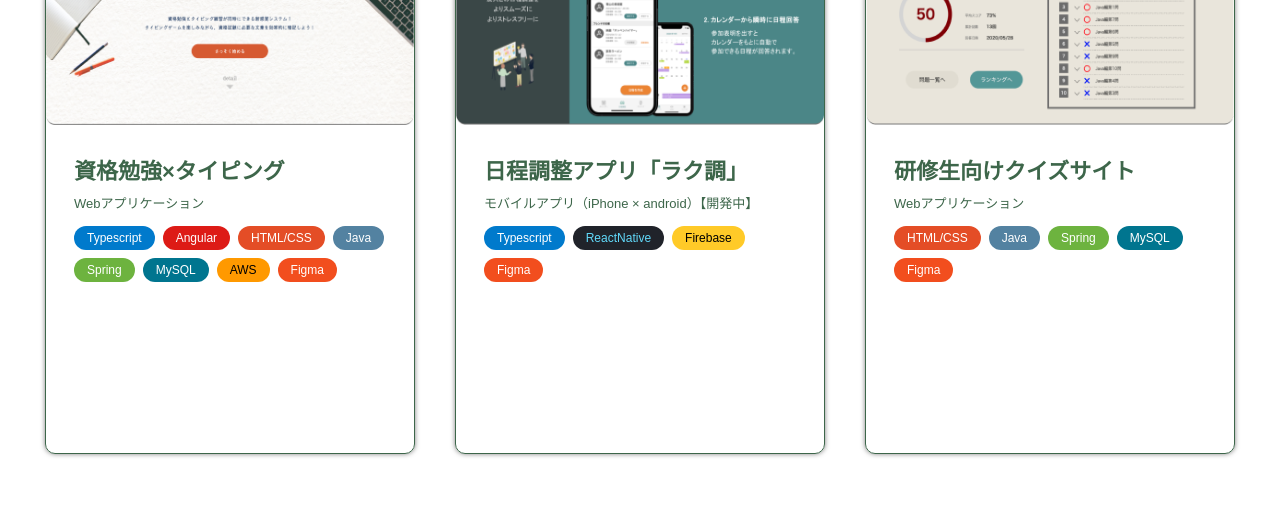
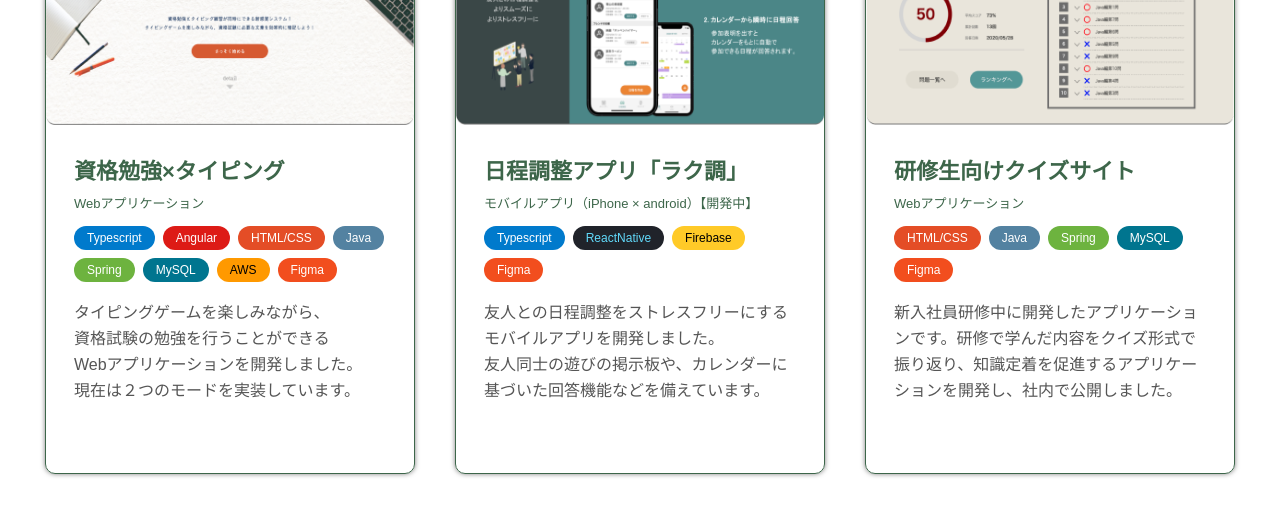
Before and after one commit to oh-my-kamimura/my-engineer-portfolio, a Next.js app: page / in a window 1280 px wide. Shown: the part 2855-3371 px from the top of the page. Built offline with nearby package versions, Linux system fonts and the light colour scheme; a web font is replaced by a local one.

Commit message:
add: 説明文を追加

```diff
--- a/src/app/components/Work.tsx
+++ b/src/app/components/Work.tsx
@@ -18,18 +18,21 @@ export default function Work() {
 					title="資格勉強×タイピング"
 					platform="Webアプリケーション"
 					usedService={["Typescript", "Angular", "HTML/CSS", "Java", "Spring", "MySQL","AWS", "Figma"]}
+					description="タイピングゲームを楽しみながら、¥n資格試験の勉強を行うことができる¥n Webアプリケーションを開発しました。¥n 現在は２つのモードを実装しています。"
 				/>
 				<WorkCard
 					imageSrc="schedule-matching-app.png"
 					title="日程調整アプリ「ラク調」"
 					platform="モバイルアプリ（iPhone × android）【開発中】"
 					usedService={["Typescript", "ReactNative", "Firebase", "Figma"]}
+					description="友人との日程調整をストレスフリーにする¥nモバイルアプリを開発しました。¥n友人同士の遊びの掲示板や、カレンダーに¥n基づいた回答機能などを備えています。"
 				/>
 				<WorkCard
 					imageSrc="induction-course-quiz.png"
 					title="研修生向けクイズサイト"
 					platform="Webアプリケーション"
 					usedService={["HTML/CSS", "Java", "Spring", "MySQL", "Figma"]}
+					description="新入社員研修中に開発したアプリケーションです。研修で学んだ内容をクイズ形式で振り返り、知識定着を促進するアプリケーションを開発し、社内で公開しました。"
 				/>
 			</div>
 		</div>
--- a/src/app/components/WorkCard.tsx
+++ b/src/app/components/WorkCard.tsx
@@ -1,7 +1,8 @@
 import styles from "../../styles/WorkCard.module.scss"
 import Image from "next/image"
+import React from "react";
 
-export default function WorkCard(props: { imageSrc: string, title: string, platform: string, usedService: string[] }) {
+export default function WorkCard(props: { imageSrc: string, title: string, platform: string, usedService: string[], description: string }) {
 	type ColorMap = { [key: string]: [backgroundColor: string, fontColor: string]; };
 
 	const serviceColorMap: ColorMap = {
@@ -52,6 +53,14 @@ export default function WorkCard(props: { imageSrc: string, title: string, platf
 						)
 					})}
 				</div>
+				<div className={styles.description} style={{whiteSpace: "pre-line"}}>
+				{props.description.split("¥n").map((line, index) => (
+					<React.Fragment key={index}>
+					{line}
+					<br />
+					</React.Fragment>
+				))}
+				</div>
 			</div>
 		</div>
 	)
--- a/src/styles/WorkCard.module.scss
+++ b/src/styles/WorkCard.module.scss
@@ -1,5 +1,5 @@
 $card-width: 370px;
-$card-height: 520px;
+$card-height: 540px;
 
 .container {
 	display: inline-block;
@@ -9,6 +9,10 @@ $card-height: 520px;
 	border: var(--foreground) 1px solid;
 	border-radius: 10px;
 	box-shadow: 0px 0px 5px 0px rgba(0, 0, 0, 0.5);
+	transition: 0.3s cubic-bezier(0.5, 1, 0.89, 1);
+	&:hover {
+	transform: scale(1.03);
+	}
 	.cardImageFrame{
 		position: absolute;
 		top: 0;
@@ -51,5 +55,12 @@ $card-height: 520px;
 				color: var(--font-color-reverse);
 			}
 		}
+		.description {
+			width: 92%;
+			font-size: 16px;
+			line-height: 26px;
+			margin-top: 14px;
+			color: var(--font-color);
+		}
 	}
 }
```
